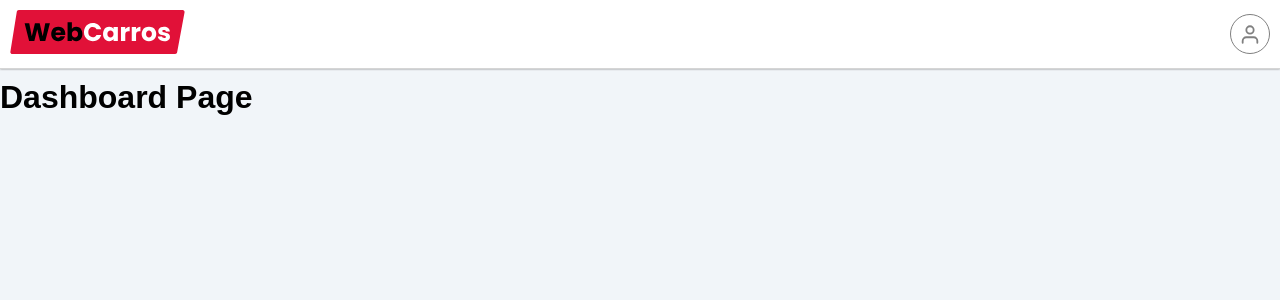
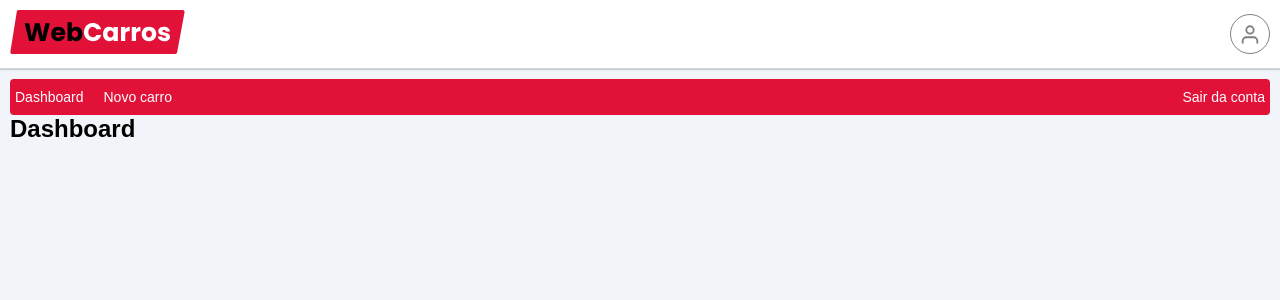
Before and after one commit to devguilhermecosta/webcarros, a React (Vite) app: page /dashboard in a window 1280 px wide. Shown: the top 300 px of the page. Built offline with nearby package versions, Linux system fonts and the light colour scheme; no server answers; sample sign-in values are in the browser's storage.

Commit message:
feat: created the PanelHeader component

```diff
--- /dev/null
+++ b/src/components/panelheader/index.tsx
@@ -0,0 +1,26 @@
+import Style from './panelheader.module.css';
+import { Link } from 'react-router-dom';
+import { auth } from '../../services/FirabaseConnection';
+import { signOut } from 'firebase/auth';
+
+export default function PanelHeader() {
+
+  async function handleLogout() {
+    await signOut(auth);
+  }
+
+  return (
+    <div className={Style.C_panelheader}>
+      <Link to="/dashboard">
+        Dashboard
+      </Link>
+      <Link to="/dashboard/new">
+        Novo carro
+      </Link>
+
+      <button onClick={handleLogout}>
+        Sair da conta
+      </button>
+    </div>
+  )
+}
--- /dev/null
+++ b/src/components/panelheader/panelheader.module.css
@@ -0,0 +1,26 @@
+.C_panelheader {
+  width: 100%;
+  background-color: #E11138;
+  padding: 10px 5px;
+  border-radius: 4px;
+  display: flex;
+}
+
+.C_panelheader > a,
+.C_panelheader > button {
+  color: #fff;
+  font-size: 14px;
+}
+
+.C_panelheader > a {
+  margin-right: 20px;
+  text-decoration: none;
+}
+
+.C_panelheader > button {
+  margin-left: auto;
+  background-color: transparent;
+  border: none;
+  outline: none;
+  cursor: pointer;
+}
--- a/src/pages/dashboard/index.tsx
+++ b/src/pages/dashboard/index.tsx
@@ -1,7 +1,11 @@
+import Container from '../../components/container';
+import PanelHeader from '../../components/panelheader';
+
 export function Dashboard() {
   return (
-    <div>
-      <h1>Dashboard Page</h1>
-    </div>
+    <Container>
+      <PanelHeader />
+      <h1>Dashboard</h1>
+    </Container>
   )
 }
--- a/src/pages/dashboard/new/index.tsx
+++ b/src/pages/dashboard/new/index.tsx
@@ -1,7 +1,11 @@
+import Container from "../../../components/container";
+import PanelHeader from "../../../components/panelheader";
+
 export default function New() {
   return (
-    <div>
-      <h1>New Car Page</h1>
-    </div>
+    <Container>
+      <PanelHeader />
+      <h1>Novo Carro</h1>
+    </Container>
   )
 }
```
